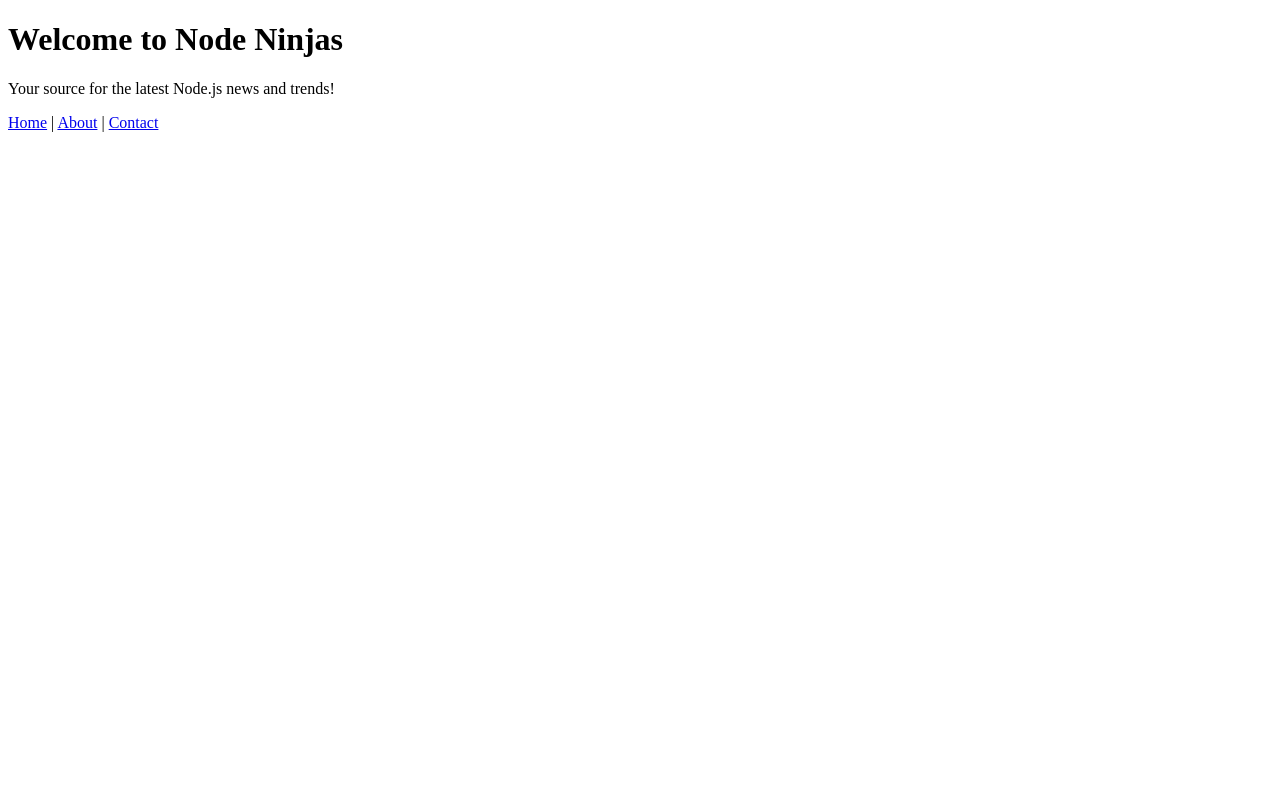
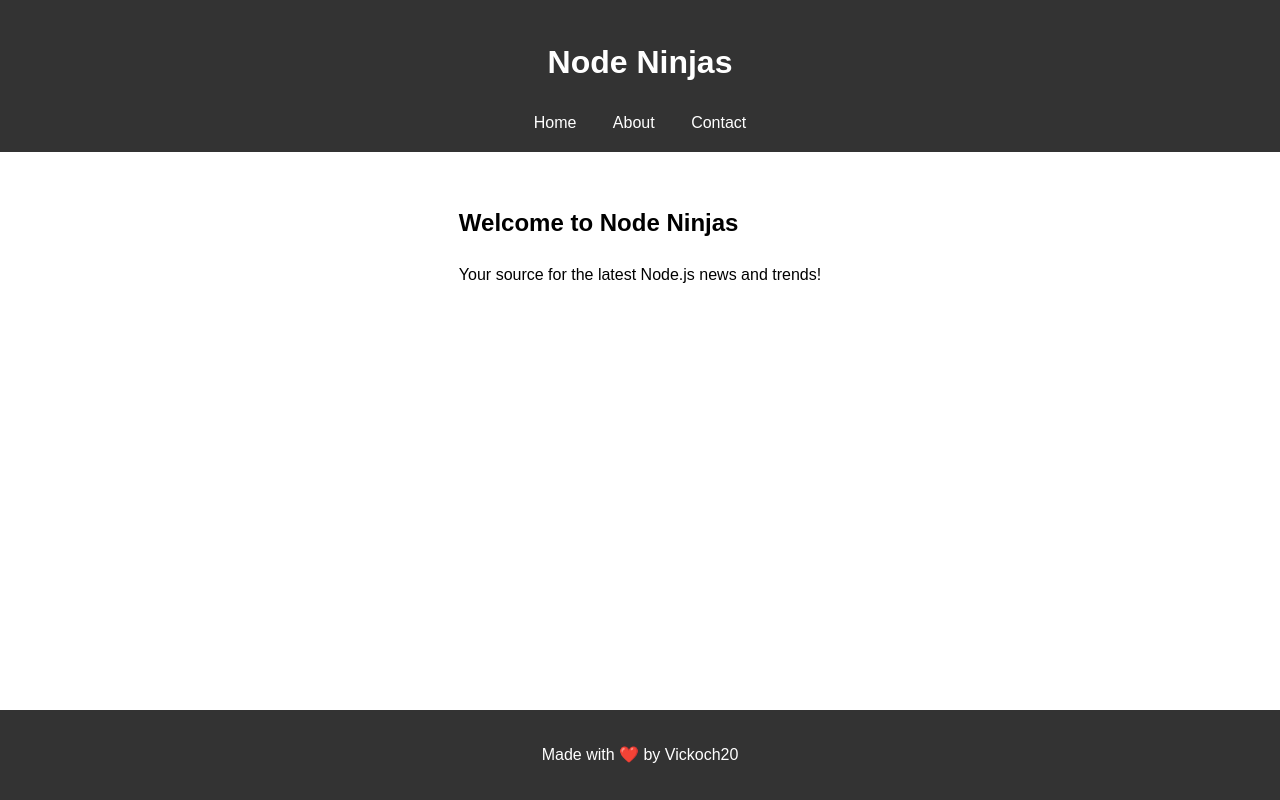
Before and after one commit to Vick606/node-ninjas, a website: page index.html in a window 1280 px wide. Drawn offline with Linux system fonts and the light colour scheme.

Commit message:
Update to use styling.css

```diff
--- a/index.html
+++ b/index.html
@@ -4,14 +4,23 @@
     <meta charset="UTF-8">
     <meta name="viewport" content="width=device-width, initial-scale=1.0">
     <title>Node Ninjas - Home</title>
+    <link rel="stylesheet" href="/styles.css">
 </head>
 <body>
-    <h1>Welcome to Node Ninjas</h1>
-    <p>Your source for the latest Node.js news and trends!</p>
-    <nav>
-        <a href="/">Home</a> |
-        <a href="/about">About</a> |
-        <a href="/contact-me">Contact</a>
-    </nav>
+    <header>
+        <h1>Node Ninjas</h1>
+        <nav>
+            <a href="/">Home</a>
+            <a href="/about">About</a>
+            <a href="/contact-me">Contact</a>
+        </nav>
+    </header>
+    <main>
+        <h2>Welcome to Node Ninjas</h2>
+        <p>Your source for the latest Node.js news and trends!</p>
+    </main>
+    <footer>
+        <p>Made with ❤️ by Vickoch20</p>
+    </footer>
 </body>
 </html>
```
